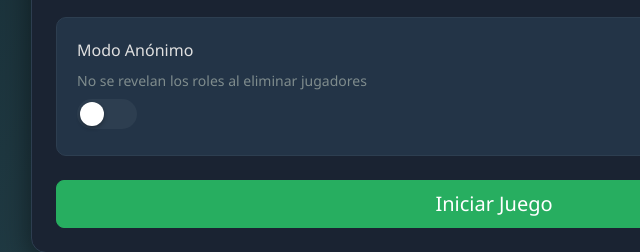
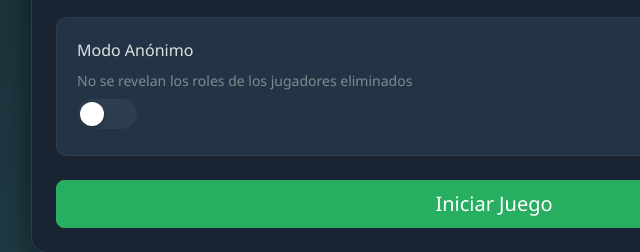
Before and after one commit to JoaquinMagiorano/imposter_game, a plain HTML site: page index.html in a window 1280 px wide. Shown: the part 714-966 px from the top of the page, 146-786 px from the left. Drawn offline with nearby package versions, Linux system fonts and the light colour scheme.

Commit message:
Correcion de tipeo

```diff
--- a/index.html
+++ b/index.html
@@ -48,7 +48,7 @@
                                 <div class="col-12">
                                     <div class="anonymous-mode-container">
                                         <label class="form-label">Modo Anónimo</label>
-                                        <p class="text-muted small mb-2">No se revelan los roles al eliminar jugadores</p>
+                                        <p class="text-muted small mb-2">No se revelan los roles de los jugadores eliminados</p>
                                         <div class="toggle-switch" onclick="toggleAnonymousMode()">
                                             <input type="checkbox" id="anonymous-mode-checkbox" style="display: none;">
                                             <div class="toggle-slider">
@@ -59,7 +59,7 @@
                                 </div>
                             </div>
 
-                            <!-- TO DO: Agregar mas modos y variables-->
+                            <!-- TO DO: Agregar mas modos y variantes-->
 
                             <button class="btn btn-success btn-lg w-100" onclick="startGame()">Iniciar Juego</button>
                         </div>
```
Also changed, not shown: 1 other file.
